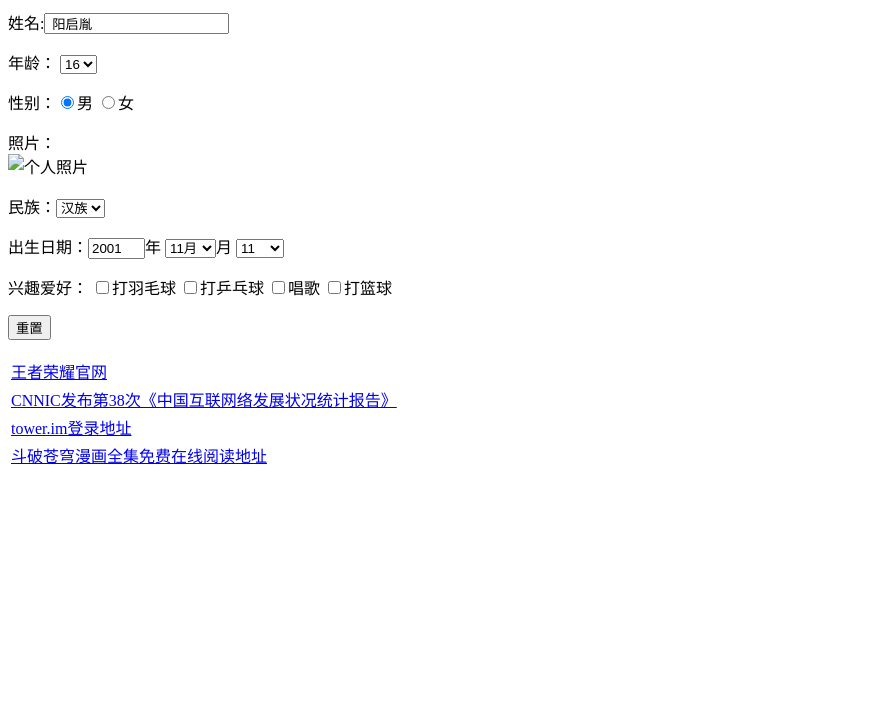
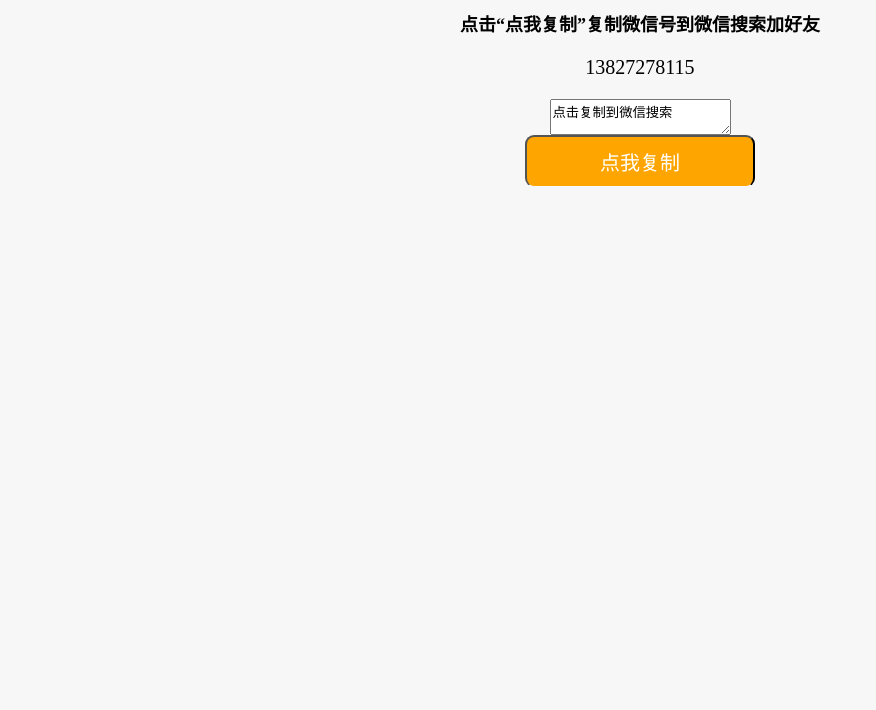
Before and after one commit to YANGYINYQ/YANGYINYQ.github.io, a plain HTML site: page index.html in a window 1280 px wide. Shown: the part 90-800 px from the top of the page, without its empty margins (0-876 px from the left). Drawn offline with Linux system fonts and the light colour scheme.

Commit message:
Update index.html

```diff
--- a/index.html
+++ b/index.html
@@ -1,111 +1,56 @@
-<!DOCTYPE html>
+<DOCTYPE html>
         <html>
         <head>
-  <title>个人简介</title>
+            <meta charset="utf-8"/>
+            <meta name="viewport" content="width=device-width, initial-scale=1, maximum-scale=1, user-scalable=no">
+            <script type="text/javascript">
+                function copyText() {
+                    var text = document.getElementById("text").innerText;
+                    var input = document.getElementById("input");
+                    input.value = text; // 修改文本框的内容
+                    input.select(); // 选中文本
+                    document.execCommand("copy"); // 执行浏览器复制命令
+                    alert("复制成功");
+                    }
+            </script>
             <style type="text/css">
-   #pass{
-  color:red;
+            	html{
+						font-size: 62.5%;
 					}
-   h1{
-   font-size:36px;
+                body{
+						font-size: 1.2rem;
+						margin:0;
+						background-color: #F7F7F7;
+					}
+                    h2{
+                    margin-top:10rem;
                 }
 
-
+            .isd{
+                font-size:2rem;
+            }
+            .ied{
+                            font-size:2rem;
+						    width:18%;
+						    padding: 1rem;
+                            color:#ffff;
+						    background-color:#fff;
+						    border-bottom: 1px #f5f9fa solid;
+                            background: orange;
+                            font-weight: normal;
+                            border-radius: 9px;
+            }
             </style>
 </head>
 <body>
+    <h2><center>点击“点我复制”复制微信号到微信搜索加好友</center></h2>
+        <div class="wrapper">
+            <center>
+                <p id="text" class="isd">13827278115</p>
+                <textarea id="input">点击复制到微信搜索</textarea></br>
+                <button onclick="copyText()" class="ied" >点我复制</button>
+                </center>
+             </div>
 
-
-
-   <h1>个人简介</h1>
-
-<form>
- <p> 姓名:<input type="text" name="name" value=" 阳启胤"> </p>
- <p> 年龄：
-  <select>
-     <option>14</option>
-   <option>15</option>
-   <option selected="selected">16</option>
-  <option>17</option>
-  </select>
-  <p>
-   性别：<input type="radio" checked="checked" name="sex">男
-   <input type="radio"name="sex">女
- </p>
- <p>
- 照片：<br/>
-  <img src="" alt="个人照片">
- </p>
- <p>
-     民族：<select>
-     <option> 汉族</option>
- </select>
- </p>
- <p>
- 出生日期：<input type="text" size="4"  value="2001">年
-  <select>
-   <option>1月</option>
-   <option>2月</option>
-   <option>3月</option>
-   <option>4月</option>
-   <option>5月</option>
-   <option>6月</option>
-   <option>7月</option>
-   <option>8月</option>
-   <option>9月</option>
-   <option>10月</option>
-   <option selected="selected">11月</option>
-   <option>12月</option>
-  </select>月
-  <select>
-   <option>01<option>
-   <option>02<option>
-   <option>03<option>
-   <option>04<option>
-   <option>05<option>
-   <option>06<option>
-   <option>07<option>
-   <option>08<option>
-   <option>08<option>
-   <option>09<option>
-   <option>10<option>
-   <option selected="selected">11<option>
-   <option>12<option>
-   <option>13<option>
-   <option>14<option>
-   <option>15<option>
-   <option>16<option>
-   <option>17<option>
-   <option>18<option>
-   <option>19<option>
-   <option>20<option>
-   <option>21<option>
-   <option>22<option>
-   <option>.......<option>
-  </select>
- </p>
- <p>
- 兴趣爱好：
- <input type="checkbox">打羽毛球
-   <input type="checkbox">打乒乓球
-   <input type="checkbox">唱歌
-   <input type="checkbox">打篮球
- </p>
- <p>
-<input type="submit" value="重置">
- </p>
-    </form>
-   <table borble="2">
-<tr>
-
-  <td><a href="http://pvp.qq.com/?ADTAG=media.buy.baidukeyword.ppc_pvp_u11281011.k48262405054.a13983064852">王者荣耀官网 </a></td>
-    </tr>
-<tr>
-  <td><a href="http://tc.people.com.cn/n1/2016/0803/c183008-28606650.html"> CNNIC发布第38次《中国互联网络发展状况统计报告》</a></td>
-  </tr>
- <tr>   <td><a href="http://tower.im">tower.im登录地址</a></td> </tr>
-   <tr> <td> <a href="http://www.chuiyao.com/manhua/3670/ ">斗破苍穹漫画全集免费在线阅读地址</a> </td></tr>
-
-   </table>
 </body>
 </html>
```
Lines whose indentation alone changed are shown as unchanged.
